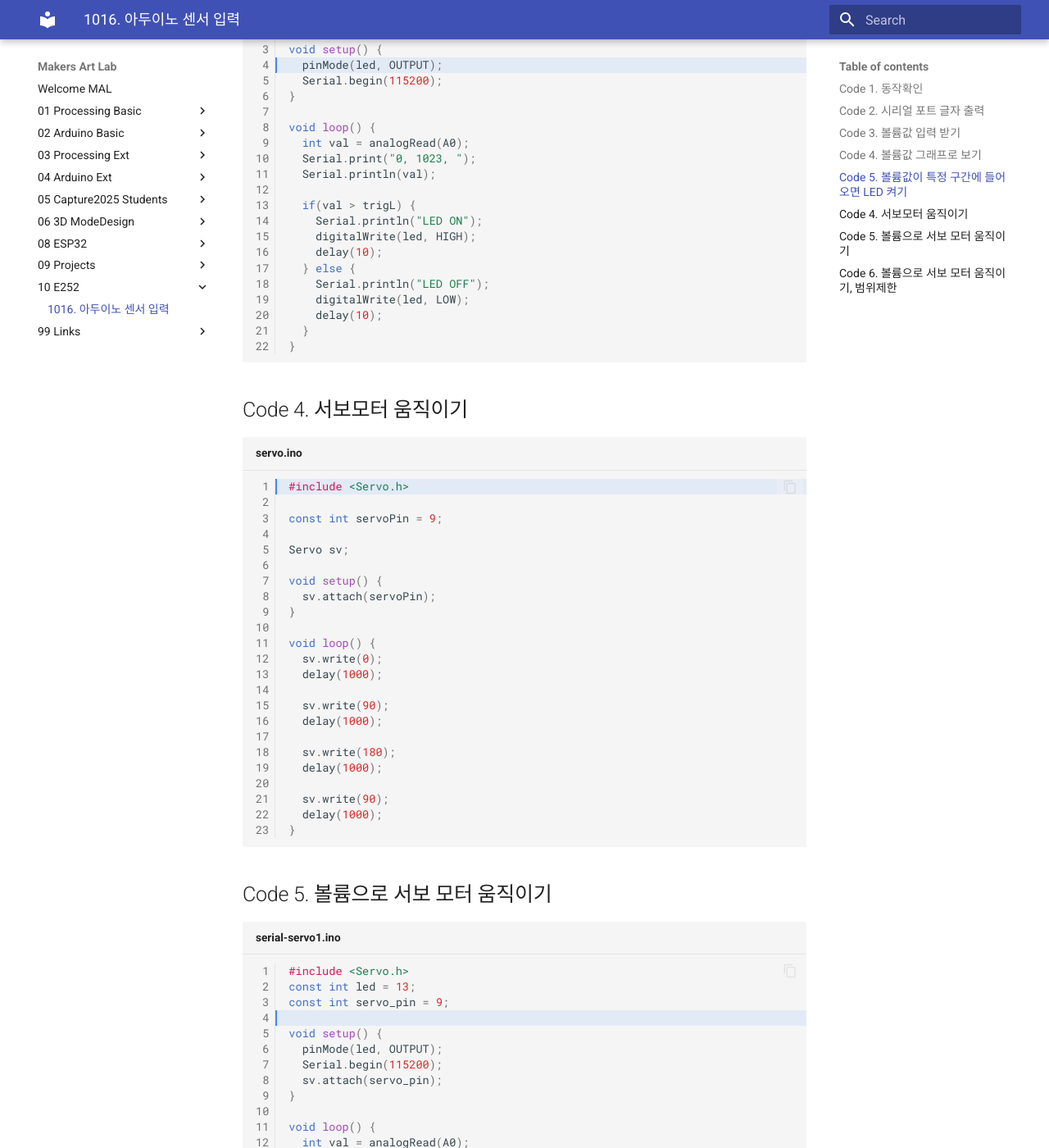
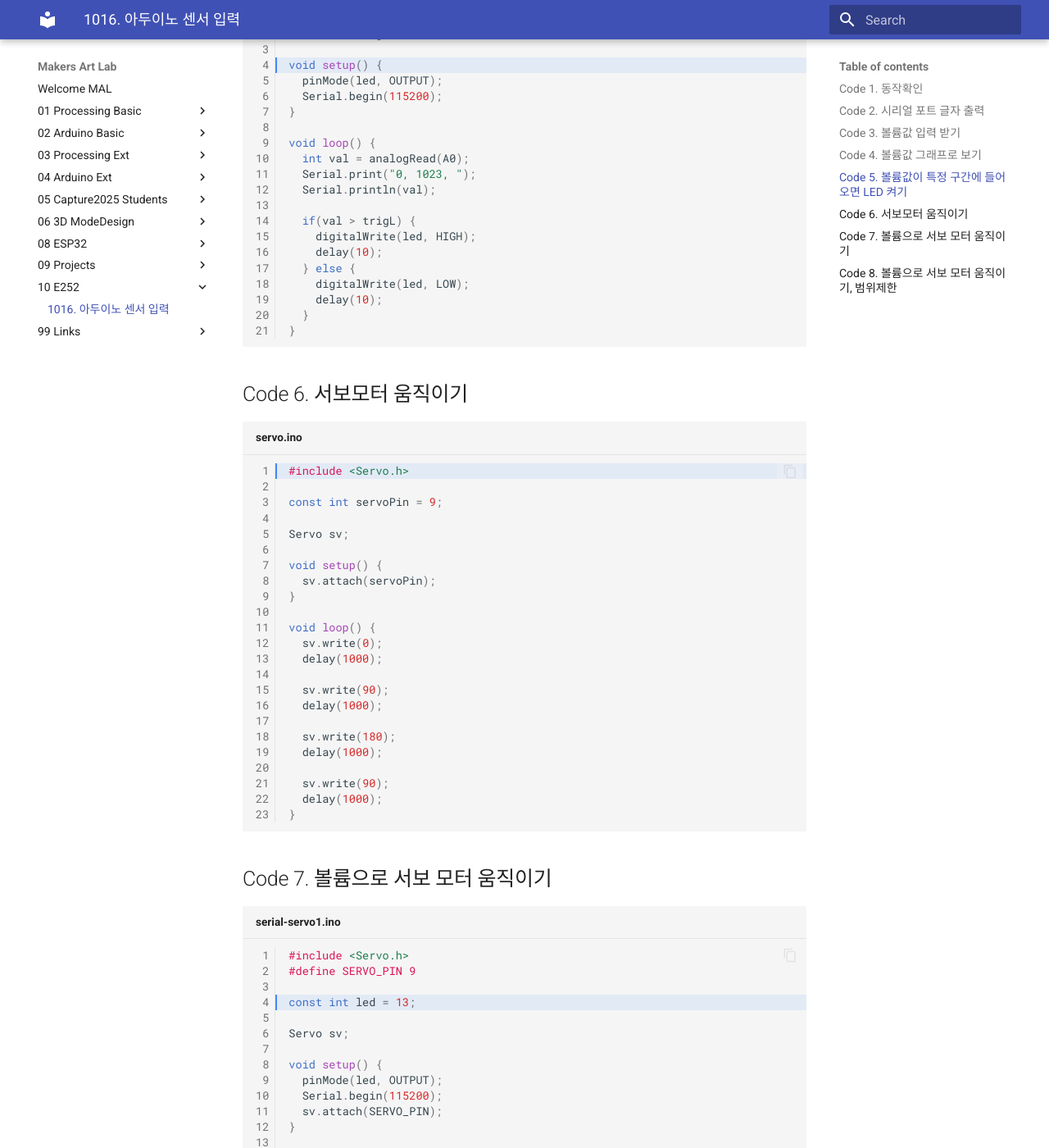
Before and after one commit to jonghoe9/makers-art-lab, an MkDocs documentation site: the page built from docs/10_E252/1016_Arduino.md, in a window 1280 px wide and 1400 px high, scrolled down 2193 px. Shown: the whole window at 82% size. Built offline with MkDocs 1.6.1 and Material for MkDocs 9.7.7, drawn with Linux system fonts in a browser that asks for light colours; some of the changed text lies outside the part shown.

Commit message:
1016 수정

````diff
--- a/docs/10_E252/1016_Arduino.md
+++ b/docs/10_E252/1016_Arduino.md
@@ -89,6 +89,7 @@ void loop() {
 ## Code 5. 볼륨값이 특정 구간에 들어오면 LED 켜기
 ```cpp title="led-serial4.ino" linenums="1" hl_lines="4"
 const int led = 13;
+const int trigL = 500;
 
 void setup() {
   pinMode(led, OUTPUT);
@@ -101,18 +102,16 @@ void loop() {
   Serial.println(val);
 
   if(val > trigL) {
-    Serial.println("LED ON");
     digitalWrite(led, HIGH);
     delay(10);
   } else {
-    Serial.println("LED OFF");
     digitalWrite(led, LOW);
     delay(10);
   }
 }
 ```
 
-## Code 4. 서보모터 움직이기
+## Code 6. 서보모터 움직이기
 ```cpp title="servo.ino" linenums="1" hl_lines="1"
 #include <Servo.h>
 
@@ -140,16 +139,19 @@ void loop() {
 
 ```
 
-## Code 5. 볼륨으로 서보 모터 움직이기
+## Code 7. 볼륨으로 서보 모터 움직이기
 ```cpp title="serial-servo1.ino" linenums="1" hl_lines="4"
 #include <Servo.h>
+#define SERVO_PIN 9
+
 const int led = 13;
-const int servo_pin = 9;
+
+Servo sv;
 
 void setup() {
   pinMode(led, OUTPUT);
   Serial.begin(115200);
-  sv.attach(servo_pin);
+  sv.attach(SERVO_PIN);
 }
 
 void loop() {
@@ -161,7 +163,7 @@ void loop() {
 }
 ```
 
-## Code 6. 볼륨으로 서보 모터 움직이기, 범위제한
+## Code 8. 볼륨으로 서보 모터 움직이기, 범위제한
 ```cpp title="serial-servo2.ino" linenums="1" hl_lines="15"
 #include <Servo.h>
 const int led = 13;
````
